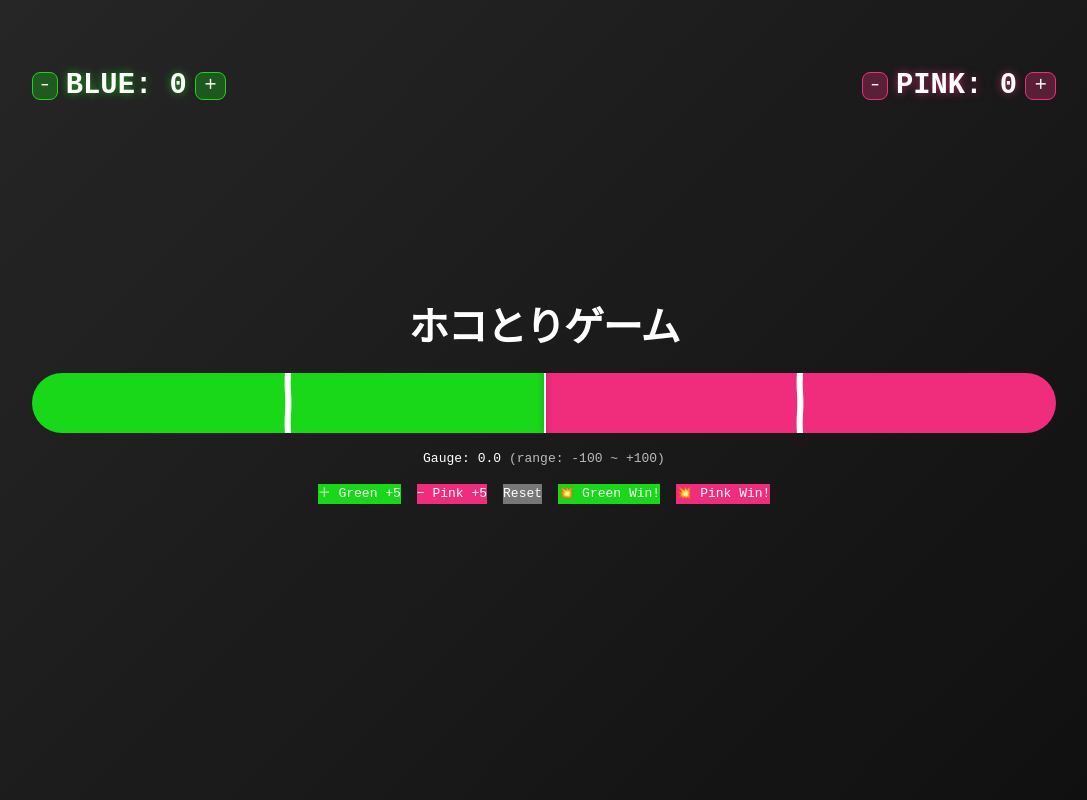
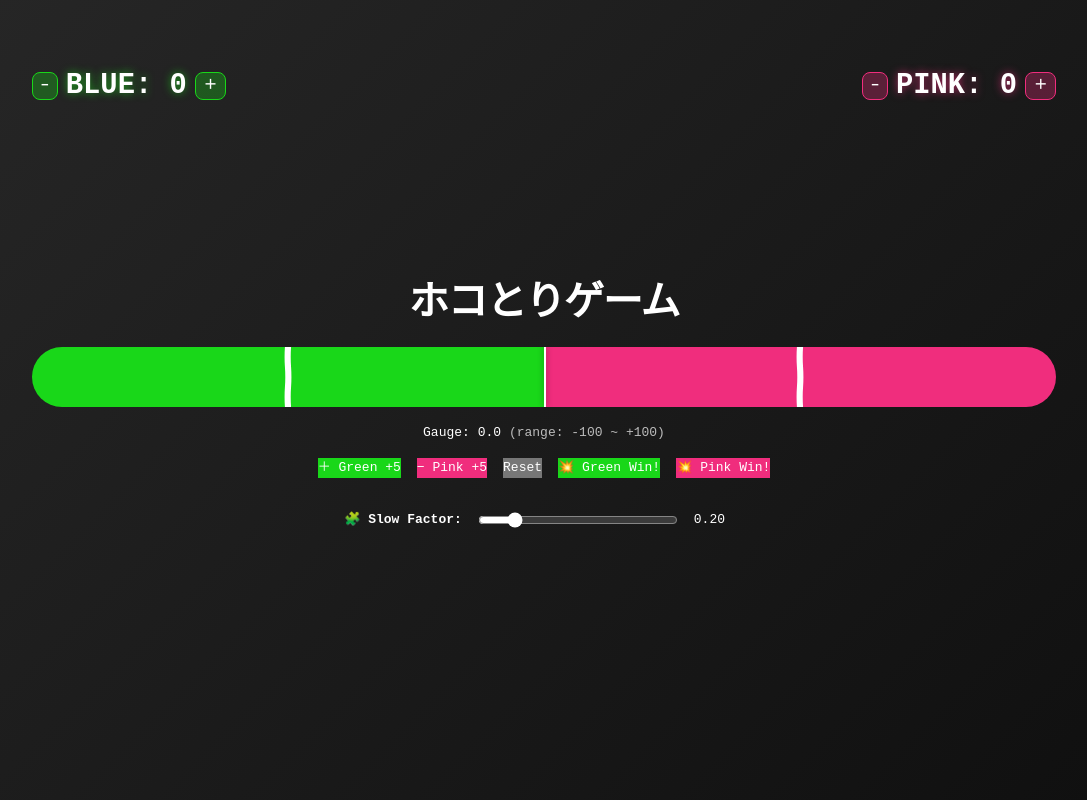
Before and after one commit to eirakusoya-std/gachihoko, a Next.js app in the folder gachihoko/: page / in a window 1280 px wide. Shown: the whole page, without its empty margins (96-1183 px from the left). Built offline with nearby package versions, Linux system fonts and the light colour scheme.

Commit message:
feat:slow factor gauge

```diff
--- a/gachihoko/app/page.tsx
+++ b/gachihoko/app/page.tsx
@@ -28,6 +28,9 @@ export default function Page() {
   const [pinkScore, setPinkScore] = useState(0);
   const handleGreenChange = (delta: number) => setgreenScore((prev) => Math.max(prev + delta, 0));
   const handlePinkChange = (delta: number) => setPinkScore((prev) => Math.max(prev + delta, 0));
+
+  // === 新規: slowFactor追加 ===
+  const [slowFactor, setSlowFactor] = useState(0.2); // 押し返し強度係数
 
   // === 波アニメーション ===
   useEffect(() => {
@@ -100,7 +103,6 @@ export default function Page() {
   setGauge((prev) => {
     if (phase === 1) {
       const next = player === 1 ? Math.min(prev + value, 100) : Math.max(prev - value, -100);
-
       if (next >= 50) {
         setWinner("green");
         setWinnerTeam("green");
@@ -119,7 +121,7 @@ export default function Page() {
       if ((winnerTeam === "green" && player === 1) || (winnerTeam === "pink" && player === 2))
         return prev;
 
-      const slow = value * 0.2;
+      const slow = value * slowFactor; // ←ここを調整可能に
       const next =
         winnerTeam === "green"
           ? Math.max(prev - slow, -100)
@@ -437,6 +439,32 @@ const handleForcePinkWin = () => {
           💥 Pink Win!
         </button>
       </div>
+      {/* === デバッグスライダー === */}
+<div
+  style={{
+    marginTop: "1rem",
+    display: "flex",
+    alignItems: "center",
+    gap: "1rem",
+    zIndex: 10,
+  }}
+>
+  <label style={{ fontWeight: "bold" }}>🧩 Slow Factor:</label>
+  <input
+    type="range"
+    min="0.05"
+    max="1"
+    step="0.05"
+    value={slowFactor}
+    onChange={(e) => setSlowFactor(parseFloat(e.target.value))}
+    style={{
+      width: "200px",
+      accentColor: "#fff",
+      cursor: "pointer",
+    }}
+  />
+  <span style={{ minWidth: "50px" }}>{slowFactor.toFixed(2)}</span>
+</div>
 
 
       {winner && (
```
Also changed, not shown: 1 other file (tests, documents, lock files or other folders).
